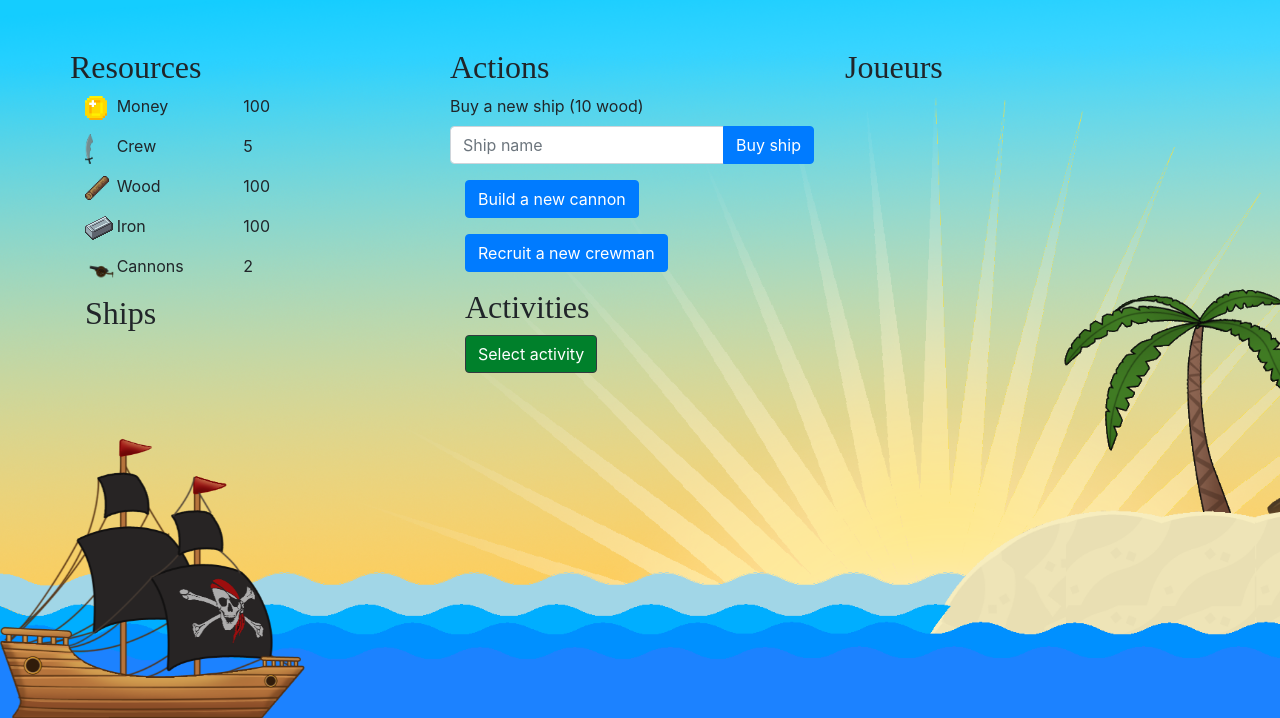
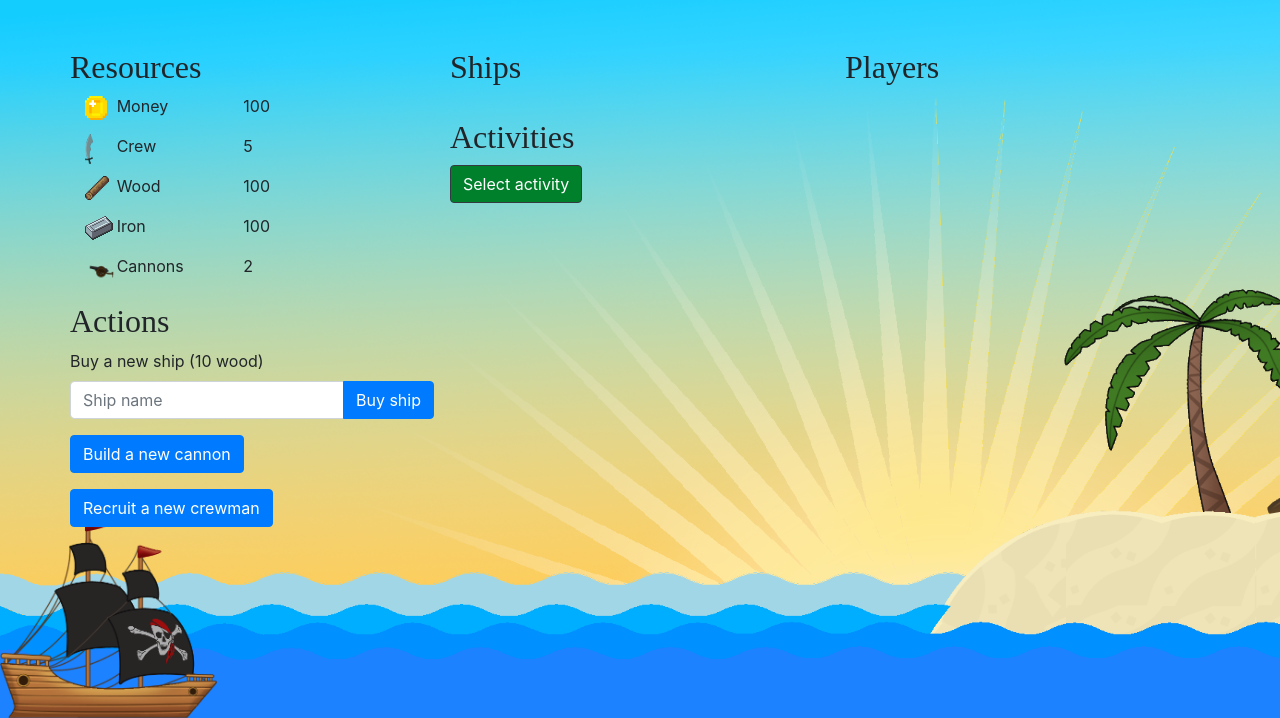
Before and after one commit to HE-Arc/PirateWar, a Django app: page / in a window 1280 px wide. Shown: the part 82-800 px from the top of the page. Run offline with Django 3.2, Linux system fonts and the light colour scheme; the visitor is signed in with stand-in values (Sample User, id 1); data comes from the database, SQL or seed files in the repository; data that the repository does not hold is empty; parts of the project's set-up code (start-up, migrations or seed data) failed here and were passed over; some libraries are stand-ins or nearby versions; some web fonts are replaced.

Commit message:
Design update.

```diff
--- a/pirateWar/pirateWarApp/static/css/style.css
+++ b/pirateWar/pirateWarApp/static/css/style.css
@@ -34,7 +34,7 @@ nav, h1, h2, h3{
 }
 
 .ship, .ship_animate{
-    height: 35vh;
+    height: 25vh;
     position: fixed;
     bottom: 0;
     left: 0;
--- a/pirateWar/pirateWarApp/templates/home.html
+++ b/pirateWar/pirateWarApp/templates/home.html
@@ -17,14 +17,14 @@
                 <div class="col-4"> Money</div>
                 <div class="col-3"> {{ player.money }}</div>
             </div>
-        <div class="row mh1" data-toggle="tooltip" data-placement="left" title="Add crew to your ships">
+            <div class="row mh1" data-toggle="tooltip" data-placement="left" title="Add them to your ships">
                 <div class="col-1">
                     <img src="{% static 'img/sword_little.png' %}" height="30"/>
                 </div>
                 <div class="col-4"> Crew</div>
                 <div class="col-3"> {{ player.crew }}</div>
             </div>
-        <div class="row mh1" data-toggle="tooltip" data-placement="left" title="Buy, repair and upgrade ships">
+            <div class="row mh1" data-toggle="tooltip" data-placement="left" title="Buy and repair ships">
                 <div class="col-1">
                     <img src="{% static 'img/wood.png' %}"/>
                 </div>
@@ -38,14 +38,57 @@
                 <div class="col-4"> Iron</div>
                 <div class="col-3"> {{ player.iron }}</div>
             </div>
-        <div class="row mh1" data-toggle="tooltip" data-placement="left" title="Add cannons to your ships">
+            <div class="row mh1" data-toggle="tooltip" data-placement="left" title="Add them to your ships">
                 <div class="col-1">
                     <img src="{% static 'img/cannon.png' %}" height="30"/>
                 </div>
                 <div class="col-4"> Cannons</div>
                 <div class="col-3"> {{ player.cannons }}</div>
             </div>
+
+            <div class="row mh1 mt-2">
+                <h2>Actions</h2>
+            </div>
+            <div class="row">
+                <form class="form-group" method="post" action="{% url 'create-ship' %}">
+                    {% csrf_token %}
+                    <label for="btn-buy-ship">Buy a new ship (10 wood)</label>
+                    <div class="input-group">
+                        <input required type="text" class="form-control" placeholder="Ship name"
+                               aria-label="Input group example" aria-describedby="btnGroupAddon" id="shipname"
+                               name="shipname">
+                        <div class="input-group-append">
+                            <input id='btn-buy-ship' type="submit" class="btn btn-primary"
+                                   data-toggle="tooltip" data-placement="right" title="Cost : 10 wood"
+                                   value="Buy ship">
+                        </div>
+                    </div>
+                </form>
+            </div>
+            <div class="btn-group-vertical">
+                <div class="row">
+                    <form class="form-group" method="post" action="{% url 'build-cannon' %}">
+                        {% csrf_token %}
+                        <input id='btn-buy-cannon' type="submit" class="btn btn-primary"
+                               data-toggle="tooltip" data-placement="right" title="Cost : 10 iron"
+                               value="Build a new cannon">
+                    </form>
+                </div>
+                <div class="row">
+                    <form class="form-group" method="post" action="{% url 'recruit' %}">
+                        {% csrf_token %}
+                        <input id='btn-buy-cannon' type="submit" class="btn btn-primary"
+                               data-toggle="tooltip" data-placement="right" title="Cost : 10 gold"
+                               value="Recruit a new crewman">
+                    </form>
+                </div>
+            </div>
+
+        </div>
+        <div class="col">
+            <div class="row mh1">
                 <h2>Ships</h2>
+            </div>
             {% for ship in ships %}
                 <div class="row mh1">
                     <div class="col-2"><img src="{% static 'img/1stship_3.png' %}" alt="Ship" title="Ship" height="30"/>
@@ -67,50 +110,13 @@
                 </div>
             {% endfor %}
 
-
-
+            <div class="row mh1 mt-4">
+                <h2>Activities</h2>
             </div>
-    <div class="col">
-        <div class="row">
-            <h2>Actions</h2>
-        </div>
-        <div class="row">
-            <form class="form-group" method="post" action="{% url 'create-ship' %}">
-                {% csrf_token %}
-                <label for="btn-buy-ship">Buy a new ship (10 wood)</label>
-                <div class="input-group">
-                    <input required type="text" class="form-control" placeholder="Ship name"
-                    aria-label="Input group example" aria-describedby="btnGroupAddon" id="shipname"
-                    name="shipname">
-                    <div class="input-group-append">
-                        <input id='btn-buy-ship' type="submit" class="btn btn-primary"
-                        data-toggle="tooltip" data-placement="right" title="Cost : 10 wood"
-                        value="Buy ship">
-                    </div>
-                </div>
-            </form>
-        </div>
-        <div class="btn-group-vertical">
-            <form class="form-group" method="post" action="{% url 'build-cannon' %}">
-                {% csrf_token %}
-                <input id='btn-buy-cannon' type="submit" class="btn btn-primary"
-                data-toggle="tooltip" data-placement="right" title="Cost : 10 iron"
-                value="Build a new cannon">
-            </form>
-
-            <form class="form-group" method="post" action="{% url 'recruit' %}">
-                {% csrf_token %}
-                <input id='btn-buy-cannon' type="submit" class="btn btn-primary"
-                data-toggle="tooltip" data-placement="right" title="Cost : 10 gold"
-                value="Recruit a new crewman">
-            </form>
-        </div>
-
-        <h2>Activities</h2>
             {% for ship in ships_activity %}
+                <div class="row mh1">
                     <form method="post" action="{% url 'result' %}">
                         {% csrf_token %}
-            <div class="row mh1">
                         <div class="col-2"><img src="{% static 'img/1stship_3.png' %}" alt="Ship" title="Ship"
                                                 height="30"/>
                         </div>
@@ -118,32 +124,33 @@
                         <div class="col-2 time"></div>
 
                         <input id="shippk" name="shippk" type="hidden" value="{{ ship.pk }}">
-                <div class="col-2"><input type="submit" class="btn btn-dark btn-sm result" style="display: none; background-color: #00802b" value="Result"></div>
+                        <div class="col-2"><input type="submit" class="btn btn-dark btn-sm result"
+                                                  style="display: none; background-color: #00802b" value="Result"></div>
                         <p hidden class="timestamp">{{ ship.endActivity.timestamp }}</p>
+                    </form>
                 </div>
-        </form>
             {% endfor %}
             <div class="row">
-            <div class="col-12">
-                <a class="btn btn-dark" style="background-color: #00802b" href="{% url 'select-activity' %}" data-toggle="tooltip" data-placement="bottom" title="Send a ship to a new quest!">Select activity</a>
-            </div>
+                <a class="btn btn-dark" style="background-color: #00802b" href="{% url 'select-activity' %}"
+                   data-toggle="tooltip" data-placement="bottom" title="Send a ship to a new quest!">Select
+                    activity</a>
             </div>
 
         </div>
         <div class="col">
-        <h2>Joueurs</h2>
+            <h2>Players</h2>
             {% for u in users %}
                 {% if u.username != user.username %}
                     <div class="row">
                         <div class="col-12">
-                <a class="btn btn-dark" style="background-color: #00802b" href="{% url 'fight' %}" data-toggle="tooltip" data-placement="bottom" title="Send a ship to a new fight!">
+                            <a class="btn btn-dark" style="background-color: #00802b" href="{% url 'fight' %}"
+                               data-toggle="tooltip" data-placement="bottom" title="Send a ship to a new fight!">
                                 {{ u.username }}</a>
                         </div>
                     </div>
                 {% endif %}
             {% endfor %}
         </div>
-
     </div>
 
     <script src="{% static 'js/play.js' %}"></script>
```
Also changed, not shown: pirateWar/pirateWarApp/templates/base.html (indentation only). Lines whose indentation alone changed are shown as unchanged.
